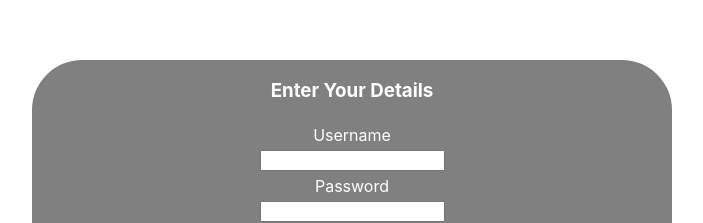
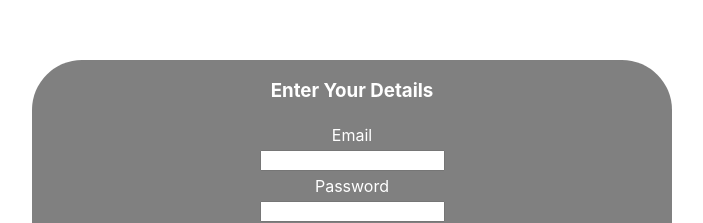
Before and after one commit to devwithmehar/loginForm, a React (Create React App) app: page / in a window 1280 px wide. Shown: the part 190-413 px from the top of the page, without its empty margins (288-991 px from the left). Built offline with nearby package versions, Linux system fonts and the light colour scheme.

Commit message:
Context API is used

```diff
--- a/src/App.jsx
+++ b/src/App.jsx
@@ -1,18 +1,18 @@
-import React, {useState} from 'react'
+import React from 'react'
 import './App.css';
 import Login from './Components/Login';
+import { UserContextProvider } from './UserContext';
+
 
 const App = () => {
-  const [heading, setHeading] = useState('Enter Your Details');
 
-  const onSubmit = (event) => {
-    event.preventDefault();
-    setHeading('You are Logged IN!')
-  }
+
   return (
-    <div className='main'>
-        <Login onSubmit={onSubmit} heading={heading} />
-    </div>
+    <UserContextProvider>
+      <div className='main'>
+          <Login />
+      </div>
+    </UserContextProvider>
   )
 }
 
--- a/src/Components/Login.jsx
+++ b/src/Components/Login.jsx
@@ -1,17 +1,15 @@
-import React, {useState} from 'react'
+import React, { useContext } from 'react'
+import { UserContext } from '../UserContext';
 
-const Login = ({onSubmit, heading}) => {
-  const [data, setData] = useState({
-    username: '',
-    password: '',
-  });
+const Login = () => {
 
+ const { user, setUser, onSubmit, message } = useContext(UserContext);
 
   const onChange = (e) => {
     const {name, value} = e.target;
 
-    setData({
-      ...data,
+    setUser({
+      ...user,
       [name] : value
     });
 
@@ -23,9 +21,9 @@ const Login = ({onSubmit, heading}) => {
   }
 
   const validateInputs = () => {
-    if(data.username.length !== 0)
+    if(user.email.length !== 0)
     {
-      if(data.password.length !== 0)
+      if(user.password.length !== 0)
       {
         return false;
       }
@@ -40,13 +38,14 @@ const Login = ({onSubmit, heading}) => {
 
   return (
     <div className='login'>
-       <h3> {heading} </h3>
-       <label htmlFor='username'>Username</label>
+       <h3> Enter Your Details </h3>
+       <label htmlFor='email'>Email</label>
        <input
-       type='text'
-       name='username'
-       id='username'
-       value={data.username}
+       type='email'
+       name='email'
+       id='email'
+       pattern=".+@globex\.com"
+       value={user.email}
        onChange={onChange}
        autoComplete="off"
        />
@@ -56,7 +55,7 @@ const Login = ({onSubmit, heading}) => {
        type='password'
        name='password'
        id='password'
-       value={data.password}
+       value={user.password}
        onChange={onChange}
        autoComplete="off"
        />
@@ -69,6 +68,11 @@ const Login = ({onSubmit, heading}) => {
        >
         Login
        </button>
+       <h5>
+        {
+          message && message
+        }
+      </h5>
     </div>
   )
 }
```
